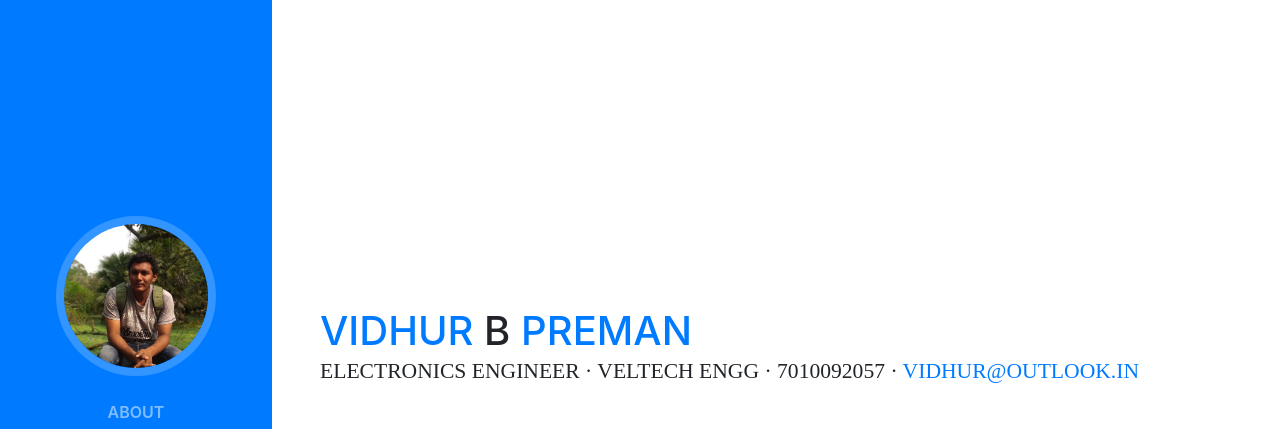
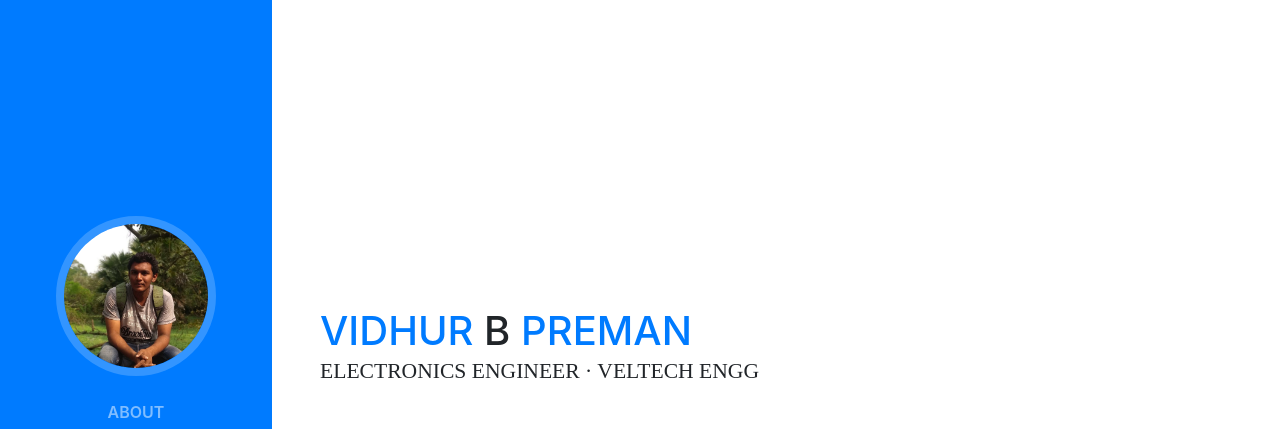
Before and after one commit to vidhurb/vidhurb.github.io, a website with bundled scripts: page index.html in a window 1280 px wide. Shown: the top 429 px of the page. Built offline with nearby package versions, Linux system fonts and the light colour scheme; a web font is replaced by a local one.

Commit message:
removed details

```diff
--- a/index.html
+++ b/index.html
@@ -70,8 +70,7 @@
             <span class="text-sec">B</span>
              <span class="text-primary">Preman</span>
           </h1>
-          <div class="subheading mb-5">Electronics engineer · veltech engg · 7010092057 ·
-            <a href="mailto:vidhur@outlook.in">vidhur@outlook.in</a>
+          <div class="subheading mb-5">Electronics engineer · veltech engg
           </div>
           <p class="mb-5"></p>
           <ul class="list-inline list-social-icons mb-0">
```
